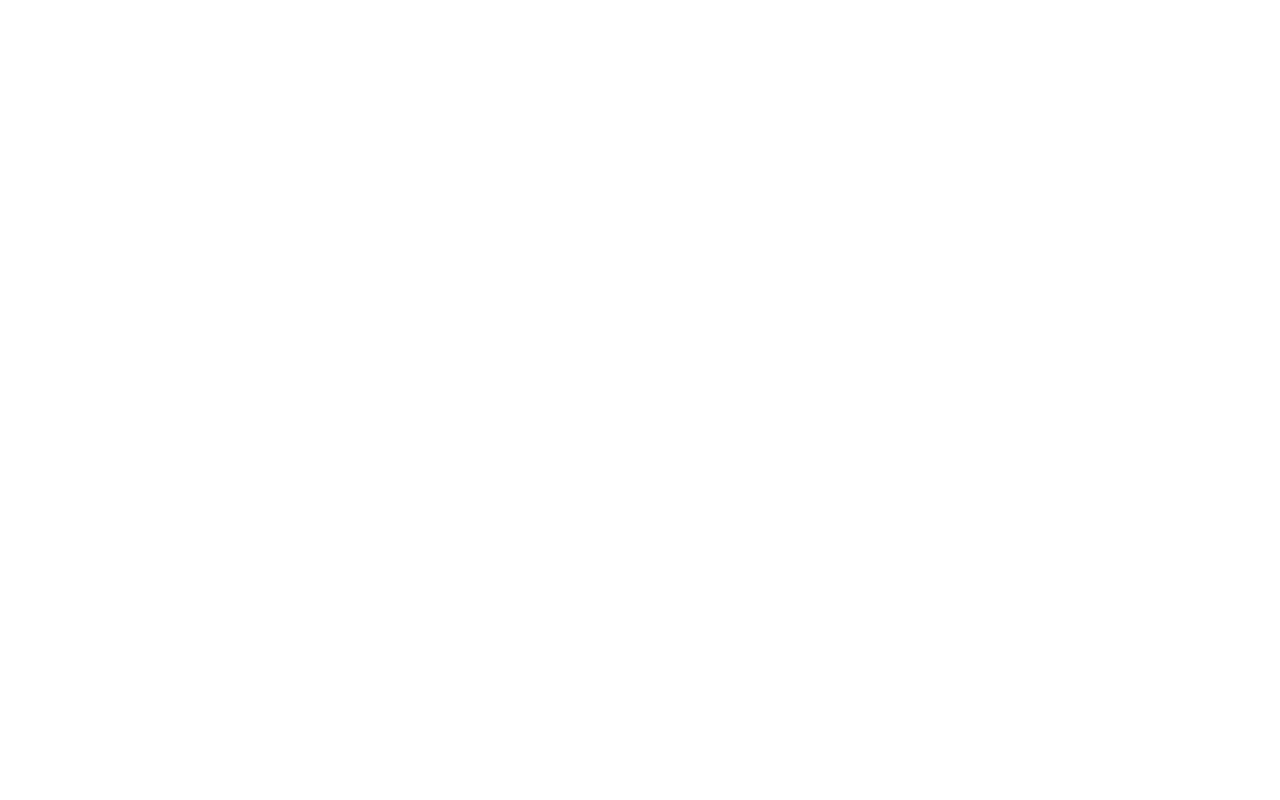
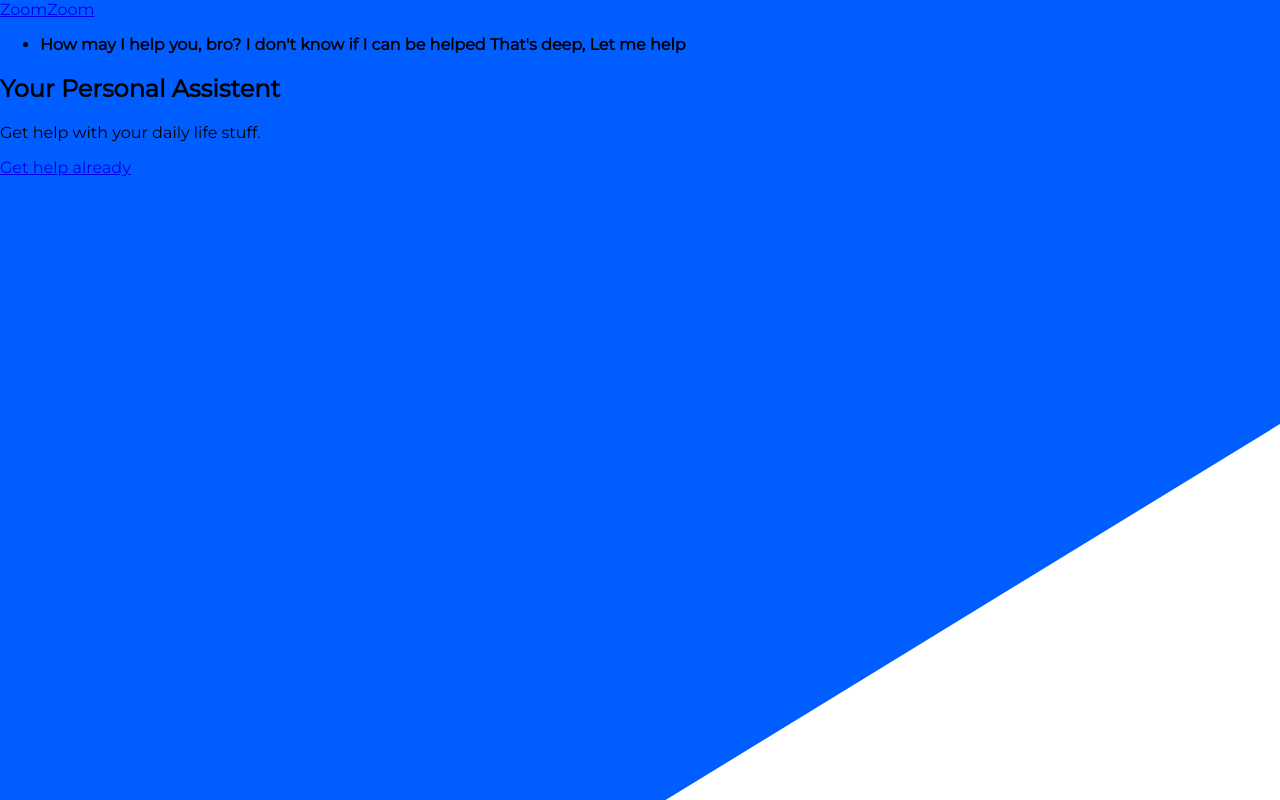
Before and after one commit to iwanni/Landing-Page-Sass, a plain HTML site: page index.html in a window 1280 px wide. Drawn offline with Linux system fonts and the light colour scheme.

Commit message:
base html

```diff
--- a/css/main.scss
+++ b/css/main.scss
@@ -0,0 +1,24 @@
+$colors: (
+    primary: #005dff,
+    accent: #FFF6BB
+);
+
+
+
+body, html {
+    height: 100%;
+}
+
+body {
+    font-family: 'Montserrat', sans-serif;
+    margin: 0;
+
+    #bg {
+        clip-path: polygon(100% 0, 100% 53%, 52% 100%, 0 100%, 0 0);
+        background-color: map-get($colors, primary);
+        width: 100%;
+        height: 100%;
+        position: absolute;
+        z-index: -1;
+    }
+}
--- a/index.html
+++ b/index.html
@@ -6,8 +6,34 @@
     <meta http-equiv="X-UA-Compatible" content="ie=edge">
     <title>Document</title>
     <link rel="stylesheet" href="css/main.css">
+    <link href="https://fonts.googleapis.com/css?family=Montserrat&display=swap" rel="stylesheet">
 </head>
 <body>
+    <div id="bg"></div>
 
+    <header>
+        <a href="#">ZoomZoom</a>
+    </header>
+
+    <main>
+        <section id="card">
+            <ul>
+                <li>
+                    <span></span>
+                    <strong>How may I help you, bro?</strong>
+                    <span></span>
+                    <strong>I don't know if I can be helped</strong>
+                    <span></span>
+                    <strong>That's deep, Let me help</strong>
+                </li>
+            </ul>
+        </section>
+        <section id="primary">
+            <h1>Your Personal Assistent</h1>
+            <p>Get help with your daily life stuff.</p>
+
+            <a href="#">Get help already</a>
+        </section>
+    </main>
 </body>
 </html>
```
Also changed, not shown: css/main.css, 1 other file.
